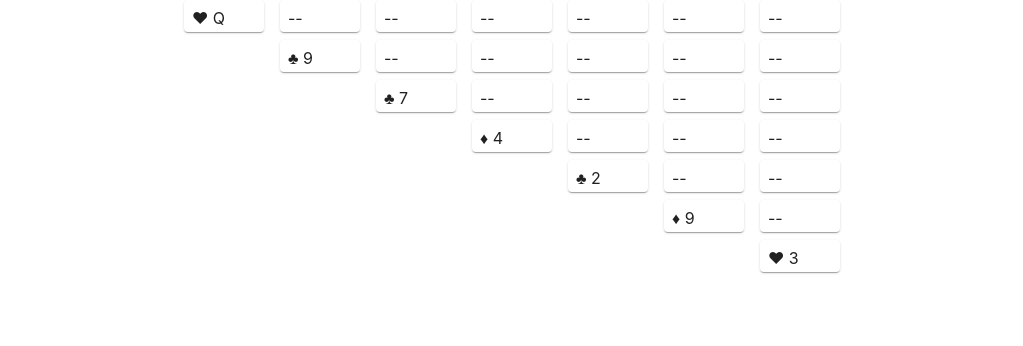
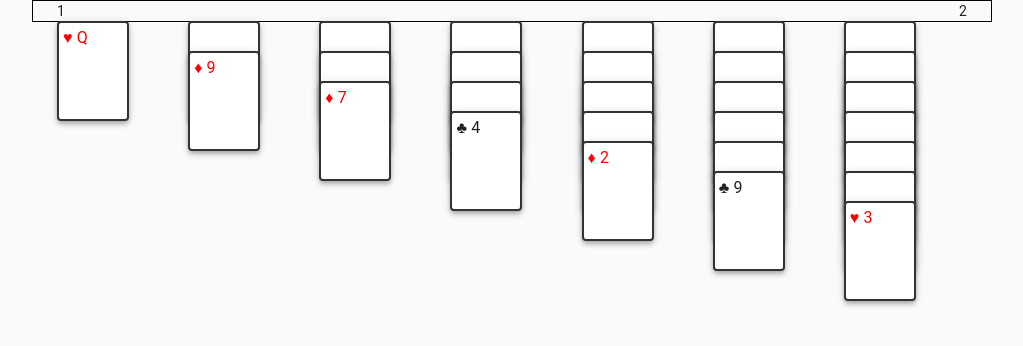
Before and after one commit to hinsxd/react-solitaire, a React (Create React App) app: page / in a window 1280 px wide. Shown: the top 346 px of the page, without its empty margins (128-1151 px from the left). Built offline with nearby package versions, Linux system fonts and the light colour scheme.

Commit message:
Can click to move cards

```diff
--- a/package.json
+++ b/package.json
@@ -11,11 +11,13 @@
     "@types/node": "12.0.2",
     "@types/react": "16.8.18",
     "@types/react-dom": "16.8.4",
+    "@types/styled-components": "^4.1.15",
     "immer": "^3.1.2",
     "react": "^16.8.6",
     "react-dom": "^16.8.6",
     "react-scripts": "3.0.1",
     "react-test-renderer": "16.8.6",
+    "styled-components": "^4.2.0",
     "typescript": "3.4.5"
   },
   "scripts": {
--- a/src/App.tsx
+++ b/src/App.tsx
@@ -1,17 +1,14 @@
 import React, { useState, useEffect } from 'react';
 import { Theme, createStyles, makeStyles } from '@material-ui/core/styles';
-import { Container, Grid, Paper } from '@material-ui/core';
+import { Container, Grid, Paper, CssBaseline, Box } from '@material-ui/core';
 import './App.css';
 import { useDeck, Card } from './useDeck';
+import PokerCard from './PokerCard';
 
 const useStyles = makeStyles((theme: Theme) =>
   createStyles({
     root: {
       padding: theme.spacing(3, 2)
-    },
-    cardPaper: {
-      padding: theme.spacing(1),
-      height: theme.spacing(2)
     }
   })
 );
@@ -30,50 +27,72 @@ const App: React.FC = () => {
     waste,
     dispatch,
     move,
+    draw,
     reset
   } = useDeck();
 
-  const handleSelect = (x: number, y: number) => (
-    event: React.MouseEvent<HTMLElement, MouseEvent>
-  ) => {
-    if (y !== 0) {
-      return;
+  const handleClick = (x: number, y: number) => () => {
+    // if (y !== 0) {
+    //   return;
+    // }
+    if (!selected) {
+      setSelected({ x, y: 0 });
+    } else {
+      move({ from: selected.x, to: x });
+      setSelected(null);
     }
-    setSelected({ x, y: 0 });
+  };
+
+  const handleEmptyColumnClick = (x: number) => () => {
+    if (selected) {
+      move({ from: selected.x, to: x });
+      setSelected(null);
+    }
   };
   return (
-    <Container fixed>
+    <>
+      <CssBaseline />
+      <Container fixed maxWidth="md" style={{ border: '1px solid black' }}>
+        <Grid
+          container
+          direction="row"
+          justify="space-between"
+          alignItems="flex-start"
+        >
+          <Grid item>1</Grid>
+          <Grid item>2</Grid>
+        </Grid>
         <Grid
           container
           direction="row"
           justify="center"
           alignItems="flex-start"
-        spacing={2}
+          spacing={1}
         >
           {tableau.map((column, i) => (
-          <Grid
-            item
-            xs={1}
-            container
-            direction="column-reverse"
-            spacing={1}
-            key={`column${i}`}
+            <Grid item xs key={`column${i}`} container>
+              <Box position="relative" flex={1} alignItems="center">
+                {[...column].reverse().map((card, j) => (
+                  <Box
+                    key={`${card.suitName}${card.rankName}`}
+                    position="absolute"
+                    top={j * 30}
+                    onClick={handleClick(i, j)}
                   >
-            {column.map(({ flipped, rankName, suitName }, j) => (
-              <Grid
-                item
-                key={`${suitName}${rankName}`}
-                onClick={handleSelect(i, j)}
-              >
-                <Paper className={classes.cardPaper}>
-                  <span>{flipped ? `${suitName} ${rankName}` : '--'}</span>
-                </Paper>
+                    <PokerCard card={card} />
+                  </Box>
+                ))}
+                {column.length === 0 && (
+                  <Grid item onClick={handleEmptyColumnClick(i)}>
+                    <PokerCard />
                   </Grid>
-            ))}
+                )}
+              </Box>
             </Grid>
           ))}
         </Grid>
       </Container>
+    </>
   );
 };
 
--- /dev/null
+++ b/src/PokerCard.tsx
@@ -0,0 +1,45 @@
+import React from 'react';
+import clsx from 'clsx';
+import { Paper } from '@material-ui/core';
+import { makeStyles, createStyles, Theme } from '@material-ui/core/styles';
+import { Card } from './useDeck';
+// import { createStyles} from '@material-ui/styles';
+
+const useStyles = makeStyles((theme: Theme) =>
+  createStyles({
+    card: {
+      height: '100px',
+      width: '72px',
+      padding: theme.spacing(0.5),
+      fontSize: theme.spacing(2),
+      border: '2px solid #333'
+    },
+    empty: {
+      border: '2px dotted #333'
+    },
+    red: {
+      color: 'red'
+    }
+  })
+);
+
+type Props = { card?: Card };
+
+const PokerCard: React.FC<Props> = ({ card }) => {
+  const classes = useStyles();
+  if (!card) {
+    return <Paper className={clsx(classes.card, classes.empty)} />;
+  }
+  return (
+    <Paper
+      className={clsx(classes.card, {
+        [classes.red]: card && card.suit % 2 !== 0
+      })}
+      elevation={4}
+    >
+      {card.flipped && `${card.suitName} ${card.rankName}`}
+    </Paper>
+  );
+};
+
+export default PokerCard;
--- /dev/null
+++ b/src/const.tsx
@@ -0,0 +1,22 @@
+export enum Suit {
+  '♠',
+  '♥',
+  '♣',
+  '♦'
+}
+export const rankNames = [
+  '',
+  'A',
+  '2',
+  '3',
+  '4',
+  '5',
+  '6',
+  '7',
+  '8',
+  '9',
+  '10',
+  'J',
+  'Q',
+  'K'
+];
--- a/src/useDeck.tsx
+++ b/src/useDeck.tsx
@@ -1,15 +1,11 @@
-import { useState, useReducer } from 'react';
+import { useReducer } from 'react';
 import produce from 'immer';
 import shuffle from 'lodash/shuffle';
 import range from 'lodash/range';
 import flatMap from 'lodash/flatMap';
 import flow from 'lodash/flow';
-export enum Suit {
-  '♠',
-  '♥',
-  '♦',
-  '♣'
-}
+
+import { Suit, rankNames } from './const';
 
 export type Card = {
   rankName: string;
@@ -22,25 +18,11 @@ export type Card = {
 export type Action =
   | { type: 'test' }
   | { type: 'reset' }
-  | { type: 'move'; from: number; to: number };
-export const rankNames = [
-  'A',
-  '2',
-  '3',
-  '4',
-  '5',
-  '6',
-  '7',
-  '8',
-  '9',
-  '10',
-  'J',
-  'Q',
-  'K'
-];
+  | { type: 'move'; from: number; to: number }
+  | { type: 'draw'; count?: number };
 
 export const makeCard = (rank: number, suit: Suit): Card => {
-  const rankName = rankNames[rank - 1];
+  const rankName = rankNames[rank];
   const suitName = Suit[suit];
   return { rankName, suitName, rank, suit, flipped: false };
 };
@@ -82,37 +64,52 @@ const init = (test?: boolean): State => {
   return { foundation, tableau, stock, waste };
 };
 
-const reducer = (state: State, action: Action) => {
+const reducer = (state: State, action: Action) =>
+  produce(state, draft => {
     switch (action.type) {
       case 'test':
-      return init(true);
+        draft = init(true);
+        return;
       case 'reset':
-      return init();
+        draft = init();
+        return;
       case 'move':
         const { from, to } = action;
-      if (from === to) return state;
-      if (state.tableau[from].length === 0) return state;
-      const fromColumnTop = state.tableau[from][0];
-      const toColumnTop = state.tableau[to][0];
-      if (
-        state.tableau[to].length > 0 &&
-        (fromColumnTop.suit - toColumnTop.suit) % 2 !== 0 && // Not same color
-        toColumnTop.rank - fromColumnTop.rank === 1 // To column top rank is NOT one larger than from column top rank
-      ) {
-        return produce(state, draft => {
+
+        // same position
+        if (from === to) return;
+
+        // move from empty column
+        if (draft.tableau[from].length === 0) return;
+
+        const fromColumnTop = draft.tableau[from][0];
+        const toColumnTop = draft.tableau[to][0];
+
+        // same color
+        // if ((fromColumnTop.suit - toColumnTop.suit) % 2 === 0) return;
+
+        // To column top rank is NOT one larger than from column top rank
+        // if (toColumnTop.rank - fromColumnTop.rank !== 1) return;
+
+        // get one card from column head
         const card = draft.tableau[from].shift();
-          if (card) {
-            draft.tableau[to].unshift(card);
+
+        // flip new card at column head
+        if (draft.tableau[from][0]) {
           draft.tableau[from][0].flipped = true;
         }
-        });
+
+        if (card) {
+          // insert card to destination head
+          draft.tableau[to].unshift(card);
         }
-      return state;
-
+        return;
+      case 'draw':
+        return;
       default:
         throw new Error('Invalid action');
     }
-};
+  });
 
 export const useDeck = () => {
   const [{ foundation, tableau, stock, waste }, dispatch] = useReducer(
@@ -123,5 +120,7 @@ export const useDeck = () => {
   const reset = () => dispatch({ type: 'reset' });
   const move = ({ from, to }: { from: number; to: number }) =>
     dispatch({ type: 'move', from, to });
-  return { foundation, tableau, stock, waste, dispatch, reset, move };
+  const draw = ({ count }: { count?: number }) =>
+    dispatch({ type: 'draw', count });
+  return { foundation, tableau, stock, waste, dispatch, reset, move, draw };
 };
```
Also changed, not shown: 1 other file (tests, documents, lock files or other folders). Lines whose indentation alone changed are shown as unchanged.
